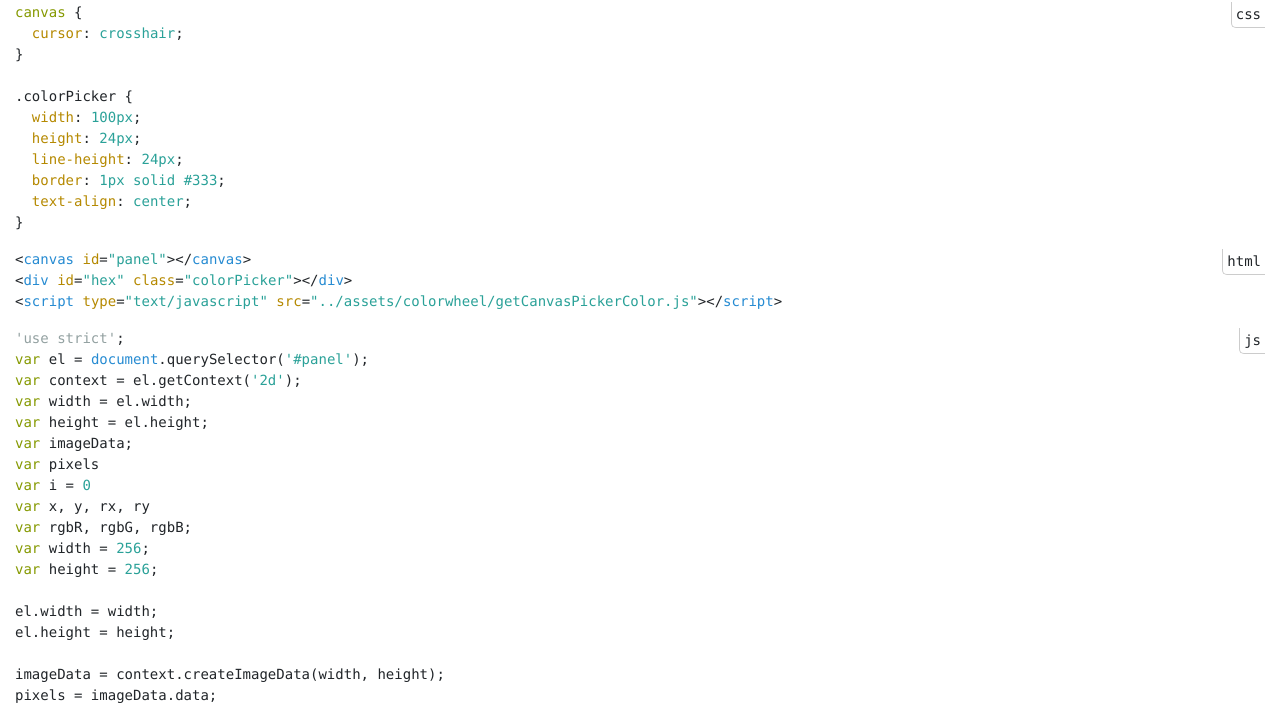
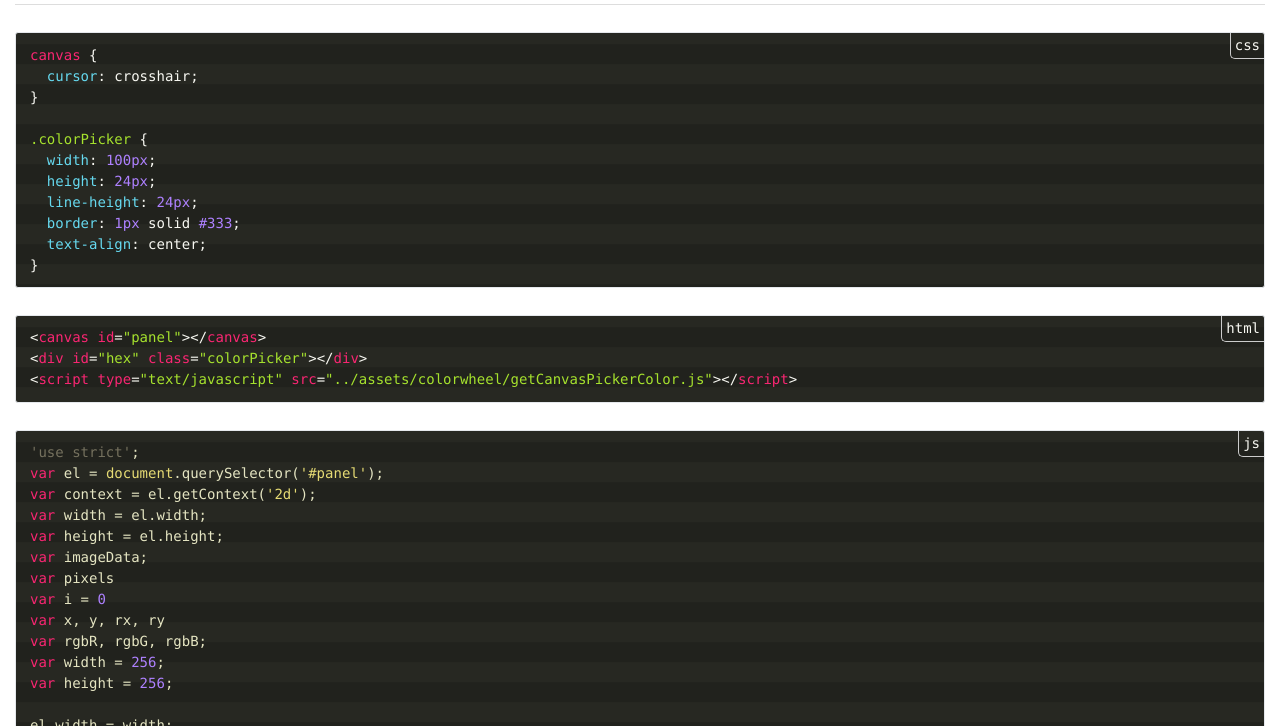
Before and after one commit to noyobo/labs, a website: page examples/colorwheel.html in a window 1280 px wide. Shown: the part 356-1082 px from the top of the page. Drawn offline with nearby package versions, Linux system fonts and the light colour scheme.

Commit message:
highlight.js monokai style

```diff
--- a/examples/colorwheel.html
+++ b/examples/colorwheel.html
@@ -5,25 +5,83 @@
   <title> canvas 色板(正方形)</title>
   <link rel="stylesheet" type="text/css" href="../assets/bootstrap.min.css">
   <style>
-  .hljs{display:block;overflow-x:auto;padding:0.5em;background:#fdf6e3;color:#657b83;-webkit-text-size-adjust:none}.hljs-comment,.diff .hljs-header,.hljs-doctype,.hljs-pi,.lisp .hljs-string,.hljs-javadoc{color:#93a1a1}.hljs-keyword,.hljs-winutils,.method,.hljs-addition,.css .hljs-tag,.hljs-request,.hljs-status,.nginx .hljs-title{color:#859900}.hljs-number,.hljs-command,.hljs-string,.hljs-tag .hljs-value,.hljs-rules .hljs-value,.hljs-phpdoc,.hljs-dartdoc,.tex .hljs-formula,.hljs-regexp,.hljs-hexcolor,.hljs-link_url{color:#2aa198}.hljs-title,.hljs-localvars,.hljs-chunk,.hljs-decorator,.hljs-built_in,.hljs-identifier,.vhdl .hljs-literal,.hljs-id,.css .hljs-function{color:#268bd2}.hljs-attribute,.hljs-variable,.lisp .hljs-body,.smalltalk .hljs-number,.hljs-constant,.hljs-class .hljs-title,.hljs-parent,.hljs-type,.hljs-link_reference{color:#b58900}.hljs-preprocessor,.hljs-preprocessor .hljs-keyword,.hljs-pragma,.hljs-shebang,.hljs-symbol,.hljs-symbol .hljs-string,.diff .hljs-change,.hljs-special,.hljs-attr_selector,.hljs-subst,.hljs-cdata,.css .hljs-pseudo,.hljs-header{color:#cb4b16}.hljs-deletion,.hljs-important{color:#dc322f}.hljs-link_label{color:#6c71c4}.tex .hljs-formula{background:#eee8d5}
   body {
     font-family: "Microsoft Yahei";
   }
   .main-body {
     padding-top: 15px;
     min-height: 760px;
-    img {
+  }
+  .main-body img {
     padding: 8px;
     border: 1px solid #CCC;
     box-shadow: 0px 0px 18px #CCC;
     border-radius: 6px;
   }
-    table {
+  .main-body table {
     min-width: 600px;
-      tr:hover {
+  }
+  .main-body table tr:hover {
     background-color: #efefef;
   }
+  .main-body h1 {
+    border-bottom: 1px solid #ddd;
+    padding-bottom: 0.25em;
   }
+  .main-body h2 {
+    border-bottom: 1px dashed #e0e0e0;
+    padding-bottom: 0.25em;
+  }
+  .highlight {
+    margin: 1.715em 0
+  }
+
+  .highlight pre {
+    padding: .8em 1em;
+    font: 14px/20x Consolas,Monaco,'Andale Mono',monospace;
+    border: 1px solid #e5e8ec;
+    border-radius: 3px;
+    background-color: #21221d;
+    background-image: -webkit-linear-gradient(#21221d 50%,#272822 50%);
+    background-image: -moz-linear-gradient(#21221d 50%,#272822 50%);
+    background-image: -ms-linear-gradient(#21221d 50%,#272822 50%);
+    background-image: -o-linear-gradient(#21221d 50%,#272822 50%);
+    background-image: linear-gradient(#21221d 50%,#272822 50%);
+    background-size: 40px 40px;
+    background-origin: content-box;
+    overflow: auto;
+    -webkit-overflow-scrolling: touch
+  }
+
+  .highlight pre::-webkit-scrollbar {
+    height: 7px
+  }
+
+  .highlight pre::-webkit-scrollbar-thumb {
+    background: #e5e8ec;
+    border-radius: 99px
+  }
+
+  .highlight pre::-webkit-scrollbar-thumb:hover {
+    background: #d6dbe1
+  }
+
+  .highlight pre>code {
+    font-family: inherit;
+    direction: ltr;
+    text-align: left;
+    white-space: pre;
+    word-spacing: normal;
+    vertical-align: 2px;
+    display: block;
+    -moz-tab-size: 2;
+    -o-tab-size: 2;
+    tab-size: 2;
+    -webkit-hyphens: none;
+    -moz-hyphens: none;
+    -ms-hyphens: none;
+    hyphens: none;
+    color: #E5E5C2
   }
   pre{
     position: relative;
@@ -37,6 +95,153 @@
     border-left: 1px solid #ccc;
     border-bottom-left-radius: 5px;
   }
+  /*
+  Monokai Sublime style. Derived from Monokai by noformnocontent http://nn.mit-license.org/
+  */
+
+  .hljs {
+    display: block;
+    overflow-x: auto;
+    padding: 0.5em;
+    background: #23241f;
+    -webkit-text-size-adjust: none;
+  }
+
+  .hljs,
+  .hljs-tag,
+  .css .hljs-rules,
+  .css .hljs-value,
+  .css .hljs-function
+  .hljs-preprocessor,
+  .hljs-pragma {
+    color: #f8f8f2;
+  }
+
+  .hljs-strongemphasis,
+  .hljs-strong,
+  .hljs-emphasis {
+    color: #a8a8a2;
+  }
+
+  .hljs-bullet,
+  .hljs-blockquote,
+  .hljs-horizontal_rule,
+  .hljs-number,
+  .hljs-regexp,
+  .alias .hljs-keyword,
+  .hljs-literal,
+  .hljs-hexcolor {
+    color: #ae81ff;
+  }
+
+  .hljs-tag .hljs-value,
+  .hljs-code,
+  .hljs-title,
+  .css .hljs-class,
+  .hljs-class .hljs-title:last-child {
+    color: #a6e22e;
+  }
+
+  .hljs-link_url {
+    font-size: 80%;
+  }
+
+  .hljs-strong,
+  .hljs-strongemphasis {
+    font-weight: bold;
+  }
+
+  .hljs-emphasis,
+  .hljs-strongemphasis,
+  .hljs-class .hljs-title:last-child {
+    font-style: italic;
+  }
+
+  .hljs-keyword,
+  .hljs-function,
+  .hljs-change,
+  .hljs-winutils,
+  .hljs-flow,
+  .nginx .hljs-title,
+  .tex .hljs-special,
+  .hljs-header,
+  .hljs-attribute,
+  .hljs-symbol,
+  .hljs-symbol .hljs-string,
+  .hljs-tag .hljs-title,
+  .hljs-value,
+  .alias .hljs-keyword:first-child,
+  .css .hljs-tag,
+  .css .unit,
+  .css .hljs-important {
+    color: #f92672;
+  }
+
+  .hljs-function .hljs-keyword,
+  .hljs-class .hljs-keyword:first-child,
+  .hljs-constant,
+  .css .hljs-attribute {
+    color: #66d9ef;
+  }
+
+  .hljs-variable,
+  .hljs-params,
+  .hljs-class .hljs-title {
+    color: #f8f8f2;
+  }
+
+  .hljs-string,
+  .css .hljs-id,
+  .hljs-subst,
+  .hljs-type,
+  .ruby .hljs-class .hljs-parent,
+  .hljs-built_in,
+  .django .hljs-template_tag,
+  .django .hljs-variable,
+  .smalltalk .hljs-class,
+  .django .hljs-filter .hljs-argument,
+  .smalltalk .hljs-localvars,
+  .smalltalk .hljs-array,
+  .hljs-attr_selector,
+  .hljs-pseudo,
+  .hljs-addition,
+  .hljs-stream,
+  .hljs-envvar,
+  .apache .hljs-tag,
+  .apache .hljs-cbracket,
+  .tex .hljs-command,
+  .hljs-prompt,
+  .hljs-link_label,
+  .hljs-link_url {
+    color: #e6db74;
+  }
+
+  .hljs-comment,
+  .hljs-javadoc,
+  .hljs-annotation,
+  .hljs-decorator,
+  .hljs-template_comment,
+  .hljs-pi,
+  .hljs-doctype,
+  .hljs-deletion,
+  .hljs-shebang,
+  .apache .hljs-sqbracket,
+  .tex .hljs-formula {
+    color: #75715e;
+  }
+
+  .coffeescript .javascript,
+  .javascript .xml,
+  .tex .hljs-formula,
+  .xml .javascript,
+  .xml .vbscript,
+  .xml .css,
+  .xml .hljs-cdata,
+  .xml .php,
+  .php .xml {
+    opacity: 0.5;
+  }
+
   h1 a.anchor,
   h2 a.anchor,
   h3 a.anchor,
@@ -116,7 +321,7 @@ var hexPicker = document.querySelector('#hex');
 getCanvasPickerColor('#panel', function(data) {
   hexPicker.style.backgroundColor = data.hex;
   hexPicker.innerHTML = data.hex.toUpperCase();
-})</script><h1>canvas 色板(正方形)<a name="canvas-se-ban-zheng-fang-xing-" class="anchor" href="#canvas-se-ban-zheng-fang-xing-"><span class="header-link">#</span></a></h1><div class="highlight"><pre><span class="code-type">css</span><code class="css"><span class="hljs-tag">canvas</span> <span class="hljs-rules">{
+})</script><h1>canvas 色板(正方形)<a name="canvas-se-ban-zheng-fang-xing" class="anchor" href="#canvas-se-ban-zheng-fang-xing"><span class="header-link">#</span></a></h1><div class="highlight"><pre class="hljs"><span class="code-type">css</span><code class="css"><span class="hljs-tag">canvas</span> <span class="hljs-rules">{
   <span class="hljs-rule"><span class="hljs-attribute">cursor</span>:<span class="hljs-value"> crosshair</span></span>;
 }</span>
 
@@ -126,9 +331,9 @@ getCanvasPickerColor('#panel', function(data) {
   <span class="hljs-rule"><span class="hljs-attribute">line-height</span>:<span class="hljs-value"> <span class="hljs-number">24px</span></span></span>;
   <span class="hljs-rule"><span class="hljs-attribute">border</span>:<span class="hljs-value"> <span class="hljs-number">1px</span> solid <span class="hljs-hexcolor">#333</span></span></span>;
   <span class="hljs-rule"><span class="hljs-attribute">text-align</span>:<span class="hljs-value"> center</span></span>;
-}</span></code></pre></div><div class="highlight"><pre><span class="code-type">html</span><code class="html"><span class="hljs-tag">&lt;<span class="hljs-title">canvas</span> <span class="hljs-attribute">id</span>=<span class="hljs-value">"panel"</span>&gt;</span><span class="hljs-tag">&lt;/<span class="hljs-title">canvas</span>&gt;</span>
+}</span></code></pre></div><div class="highlight"><pre class="hljs"><span class="code-type">html</span><code class="html"><span class="hljs-tag">&lt;<span class="hljs-title">canvas</span> <span class="hljs-attribute">id</span>=<span class="hljs-value">"panel"</span>&gt;</span><span class="hljs-tag">&lt;/<span class="hljs-title">canvas</span>&gt;</span>
 <span class="hljs-tag">&lt;<span class="hljs-title">div</span> <span class="hljs-attribute">id</span>=<span class="hljs-value">"hex"</span> <span class="hljs-attribute">class</span>=<span class="hljs-value">"colorPicker"</span>&gt;</span><span class="hljs-tag">&lt;/<span class="hljs-title">div</span>&gt;</span>
-<span class="hljs-tag">&lt;<span class="hljs-title">script</span> <span class="hljs-attribute">type</span>=<span class="hljs-value">"text/javascript"</span> <span class="hljs-attribute">src</span>=<span class="hljs-value">"../assets/colorwheel/getCanvasPickerColor.js"</span>&gt;</span><span class="undefined"></span><span class="hljs-tag">&lt;/<span class="hljs-title">script</span>&gt;</span></code></pre></div><div class="highlight"><pre><span class="code-type">js</span><code class="js"><span class="hljs-pi">'use strict'</span>;
+<span class="hljs-tag">&lt;<span class="hljs-title">script</span> <span class="hljs-attribute">type</span>=<span class="hljs-value">"text/javascript"</span> <span class="hljs-attribute">src</span>=<span class="hljs-value">"../assets/colorwheel/getCanvasPickerColor.js"</span>&gt;</span><span class="undefined"></span><span class="hljs-tag">&lt;/<span class="hljs-title">script</span>&gt;</span></code></pre></div><div class="highlight"><pre class="hljs"><span class="code-type">js</span><code class="js"><span class="hljs-pi">'use strict'</span>;
 <span class="hljs-keyword">var</span> el = <span class="hljs-built_in">document</span>.querySelector(<span class="hljs-string">'#panel'</span>);
 <span class="hljs-keyword">var</span> context = el.getContext(<span class="hljs-string">'2d'</span>);
 <span class="hljs-keyword">var</span> width = el.width;
--- a/lib/markdown.js
+++ b/lib/markdown.js
@@ -31,7 +31,7 @@ renderer.code = function(code, lang) {
       ret += hljs.highlightAuto(code).value;
     } catch (__) {}
   }
-  ret = '<div class="highlight"><pre><span class="code-type">' + lang + '</span><code class="' + lang + '">' + ret + '</code></pre></div>';
+  ret = '<div class="highlight"><pre class="hljs"><span class="code-type">' + lang + '</span><code class="' + lang + '">' + ret + '</code></pre></div>';
   return ret; // use external default escaping
 }
 renderer.heading = function(text, level) {
@@ -40,6 +40,7 @@ renderer.heading = function(text, level) {
     style: pinyin.STYLE_NORMAL
   }).join('-');
   escapedText = escapedText.toLowerCase().replace(/[^\w]+/g, '-');
+  escapedText = escapedText.replace(/^-+?|-+?$/, '');
   return '<h' + level + '>' + text + '<a name="' +
     escapedText +
     '" class="anchor" href="#' +
```
Also changed, not shown: 1 other file. Lines whose indentation alone changed are shown as unchanged.
